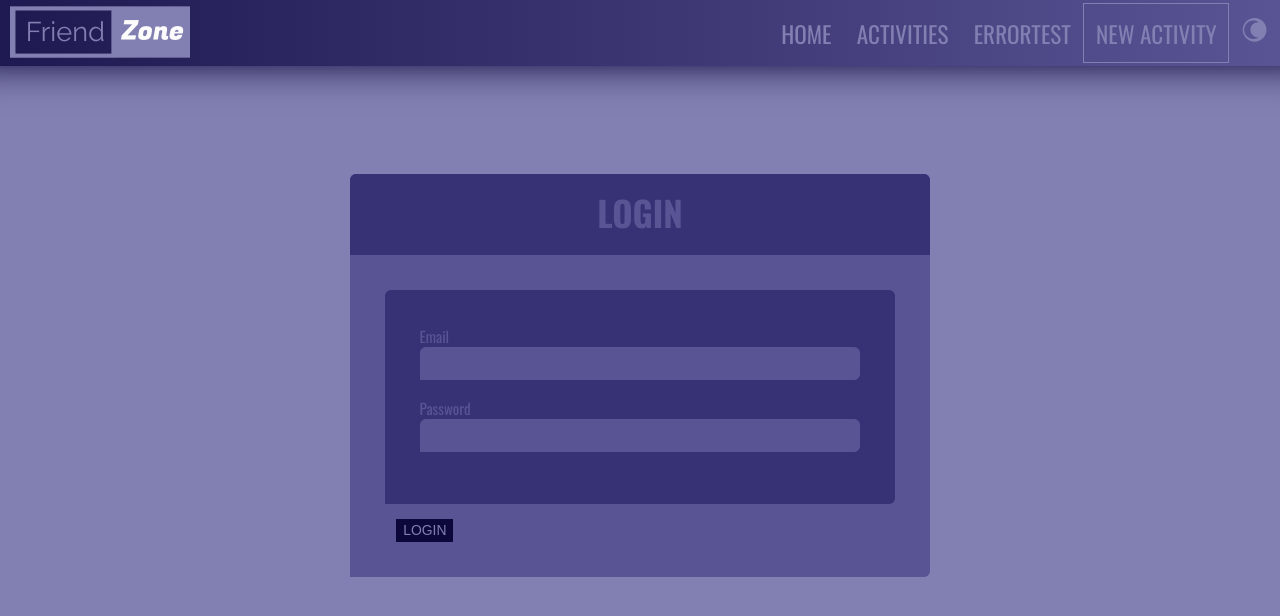
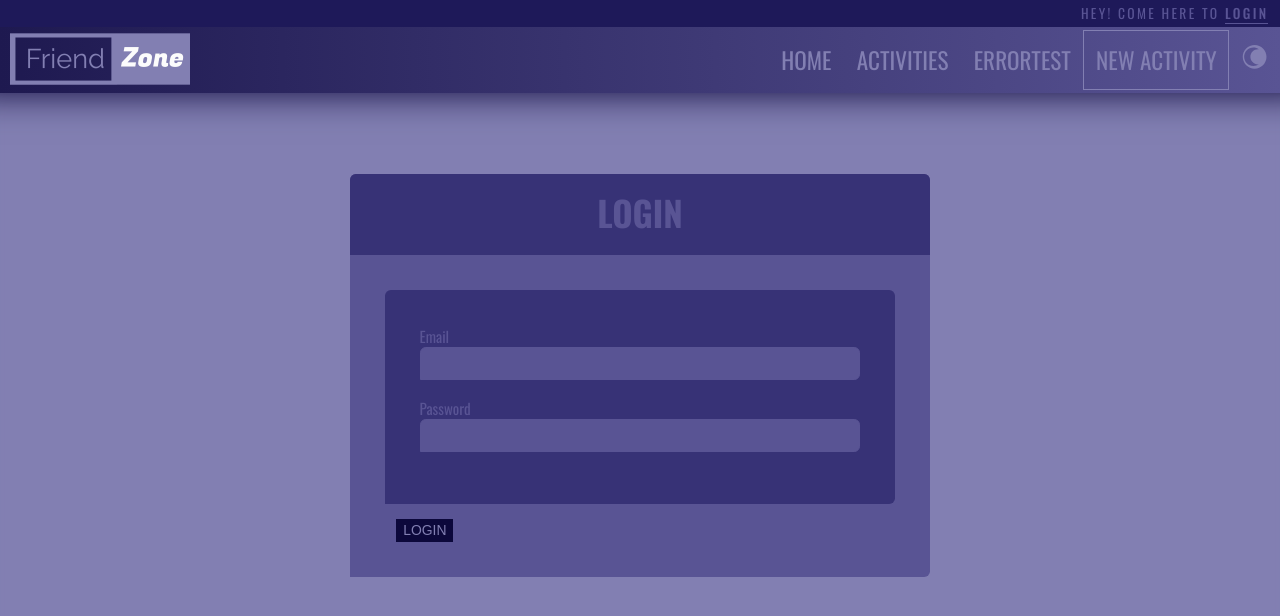
Before and after one commit to YourGuruNet/FriendZone_client-React, a React (Create React App) app: page /login in a window 1280 px wide. Shown: the top 616 px of the page. Built offline with nearby package versions, Linux system fonts and the light colour scheme.

Commit message:
Hello from user component created and logout functionality

```diff
--- a/src/app/layout/App.js
+++ b/src/app/layout/App.js
@@ -10,6 +10,7 @@ import { ToastContainer } from 'react-toastify';
 import 'react-toastify/dist/ReactToastify.css';
 import 'react-datepicker/dist/react-datepicker.css';
 import LoginForm from '../../components/authenticate/LoginForm';
+import HelloFromUser from '../../components/HelloFromUser';
 
 const App = () => {
   return (
@@ -20,6 +21,7 @@ const App = () => {
         path={'/(.+)'}
         render={() => (
           <Fragment>
+            <HelloFromUser />
             <NavigationBar />
             <Switch>
               <Route path='/activities' component={Activities} />
--- /dev/null
+++ b/src/components/HelloFromUser.js
@@ -0,0 +1,91 @@
+import React from 'react';
+import styled from 'styled-components';
+import { Link } from 'react-router-dom';
+import { connect } from 'react-redux';
+import { logout } from './activities/reducer/ActivitiesActions';
+
+const HelloFromUser = (props) => {
+  return (
+    <UserGreeting>
+      <div className='container'>
+        {props.loginUser === null ? (
+          <h3 className='user_greeting'>
+            Hey! come here to{' '}
+            <span className='login_button'>
+              <Link to='/login'>login</Link>
+            </span>
+          </h3>
+        ) : (
+          <h3 className='user_greeting'>
+            Nice to see you here{' '}
+            <span className='email'>{props.loginUser.displayName} </span>
+            <span onClick={() => props.logout()} className='login_button'>
+              Logout
+            </span>
+          </h3>
+        )}
+      </div>
+    </UserGreeting>
+  );
+};
+
+const mapStateToProps = ({ activitiesState: { loginUser } }) => {
+  return { loginUser };
+};
+
+const mapDispatchToProps = (dispatch) => {
+  return {
+    logout: () => dispatch(logout()),
+  };
+};
+export default connect(mapStateToProps, mapDispatchToProps)(HelloFromUser);
+
+const UserGreeting = styled.section`
+  position: fixed;
+  z-index: 99999999;
+  width: 100vw;
+  background-color: var(--baseColor-Dark);
+  .container {
+    position: relative;
+    max-width: 155rem;
+    margin: 0 auto;
+  }
+  .user_greeting {
+    color: var(--baseColor-Light);
+    text-align: right;
+    padding: 0.3rem 1rem;
+    text-transform: uppercase;
+    font-weight: 400;
+    letter-spacing: 0.2rem;
+    span {
+      font-weight: 500;
+    }
+  }
+  .email {
+    letter-spacing: 0;
+    padding-right: 0.5rem;
+  }
+  .login_button {
+    font-weight: 700;
+    cursor: pointer;
+    color: var(--baseColor-Light);
+    border-bottom: solid 0.1rem var(--baseColor-Light);
+    :hover {
+      color: var(--baseColor-Light);
+      border-bottom: solid 0.1rem var(--baseColor-Light-2);
+    }
+    a {
+      text-decoration: none;
+      color: var(--baseColor-Light);
+      :hover {
+        color: var(--baseColor-Light-2);
+      }
+    }
+  }
+  @media screen and (max-width: 25em) {
+    .user_greeting {
+      font-size: 0.9rem;
+      text-align: center;
+    }
+  }
+`;
--- a/src/components/NavigationBar.js
+++ b/src/components/NavigationBar.js
@@ -8,6 +8,7 @@ import { connect } from 'react-redux';
 import { Link } from 'react-router-dom';
 
 const NavigationBar = (props) => {
+  console.log(props.loginUser);
   //Dark mode
   const [darkMode, setDarkMode] = useState(false);
   useEffect(() => {
@@ -53,8 +54,10 @@ const NavigationBar = (props) => {
   );
 };
 
-const mapStateToProps = ({ activitiesState: { selectedActivity } }) => {
-  return { selectedActivity };
+const mapStateToProps = ({
+  activitiesState: { selectedActivity, loginUser },
+}) => {
+  return { selectedActivity, loginUser };
 };
 
 const mapDispatchToProps = (dispatch) => {
@@ -65,6 +68,7 @@ const mapDispatchToProps = (dispatch) => {
 export default connect(mapStateToProps, mapDispatchToProps)(NavigationBar);
 
 const Header = styled.header`
+  padding-top: 2.3rem;
   position: fixed;
   width: 100vw;
   z-index: 9999;
--- a/src/components/activities/reducer/ActivitiesActions.js
+++ b/src/components/activities/reducer/ActivitiesActions.js
@@ -12,6 +12,8 @@ export const activitiesConst = {
   HANDLE_CREATE_ACTIVITY: 'HANDLE_CREATE_ACTIVITY',
   DELETE_ACTIVITY: 'DELETE_ACTIVITY',
   GET_ERROR_MESSAGE: 'GET_ERROR_MESSAGE',
+  LOGIN: 'LOGIN',
+  LOGOUT: 'LOGOUT',
 };
 
 export const setLoading = () => {
@@ -100,19 +102,23 @@ export const loadActivityFromBackend = (id) => {
 
 export const login = (user) => {
   return async function (dispatch) {
-    await Account.login(user).then(() => {
-      setToken(user.token);
+    await Account.login(user).then((response) => {
+      setToken(response);
+      dispatch({ type: activitiesConst.LOGIN, payload: response });
       history.push('/activities');
     });
   };
 };
 
 export const setToken = (token) => {
-  if (token) window.localStorage.setItem('jwt', token);
+  if (token) window.localStorage.setItem('login', token);
 };
 
 export const logout = () => {
-  setToken(null);
-  window.localStorage.removeItem('jwt');
-  history.push('/');
+  return async function (dispatch) {
+    setToken(null);
+    window.localStorage.removeItem('login');
+    dispatch({ type: activitiesConst.LOGOUT });
+    history.push('/');
+  };
 };
--- a/src/components/activities/reducer/ActivitiesReducer.js
+++ b/src/components/activities/reducer/ActivitiesReducer.js
@@ -7,6 +7,7 @@ const defaultState = {
   selectedActivity: null,
   editMode: false,
   updateLoading: false,
+  loginUser: null,
 };
 // Reducer setup
 export const ActivitiesReducer = (state = defaultState, action) => {
@@ -57,6 +58,16 @@ export const ActivitiesReducer = (state = defaultState, action) => {
         selectedActivity: null,
         updateLoading: false,
       };
+    case activitiesConst.LOGIN:
+      return {
+        ...state,
+        loginUser: action.payload,
+      };
+    case activitiesConst.LOGOUT:
+      return {
+        ...state,
+        loginUser: null,
+      };
     default:
       return state;
   }
```
